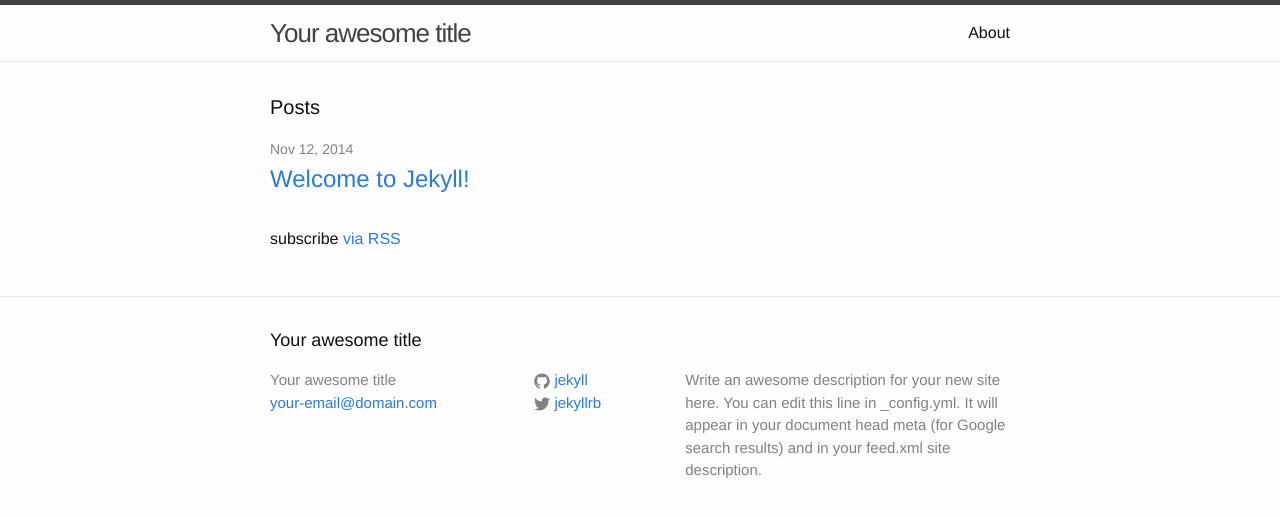
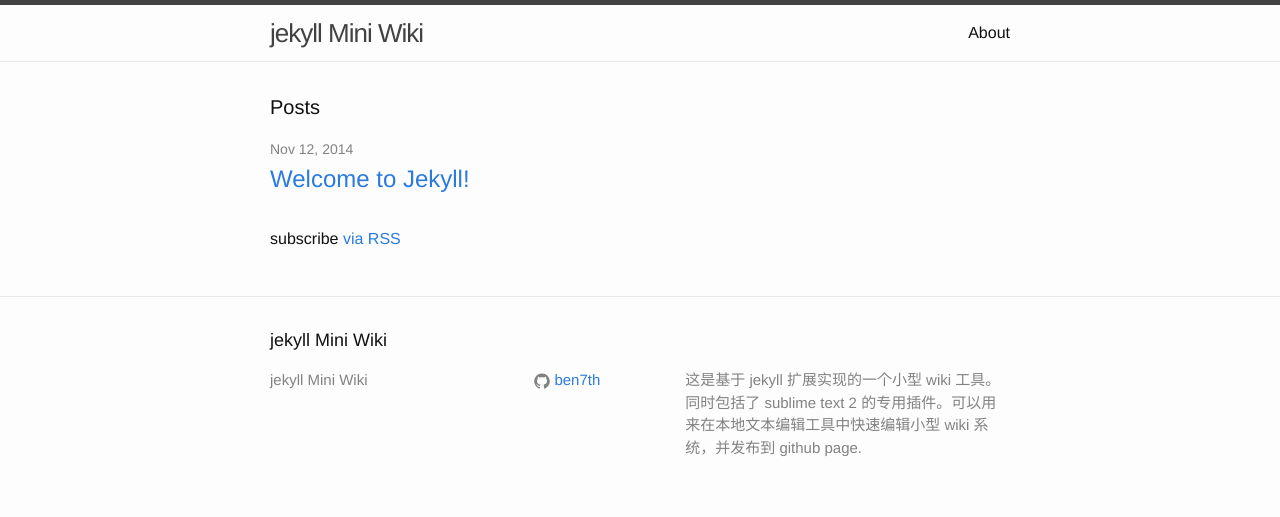
Before and after one commit to pimgeek/jekyll, a Jekyll site: the page built from index.html, in a window 1280 px wide. Shown: the top 517 px of the page. Built offline with Jekyll 4.4.1, drawn with Linux system fonts in a browser that asks for light colours.

Commit message:
update config

```diff
--- a/_config.yml
+++ b/_config.yml
@@ -1,14 +1,10 @@
 # Site settings
-title: Your awesome title
-email: your-email@domain.com
+title: jekyll Mini Wiki
 description: > # this means to ignore newlines until "baseurl:"
-  Write an awesome description for your new site here. You can edit this
-  line in _config.yml. It will appear in your document head meta (for
-  Google search results) and in your feed.xml site description.
-baseurl: "" # the subpath of your site, e.g. /blog/
+  这是基于 jekyll 扩展实现的一个小型 wiki 工具。同时包括了 sublime text 2 的专用插件。可以用来在本地文本编辑工具中快速编辑小型 wiki 系统，并发布到 github page.
+baseurl: "/jekyll-miniwiki" # the subpath of your site, e.g. /blog
 url: "http://yourdomain.com" # the base hostname & protocol for your site
-twitter_username: jekyllrb
-github_username:  jekyll
+github_username: ben7th
 
 # Build settings
 markdown: kramdown
```
